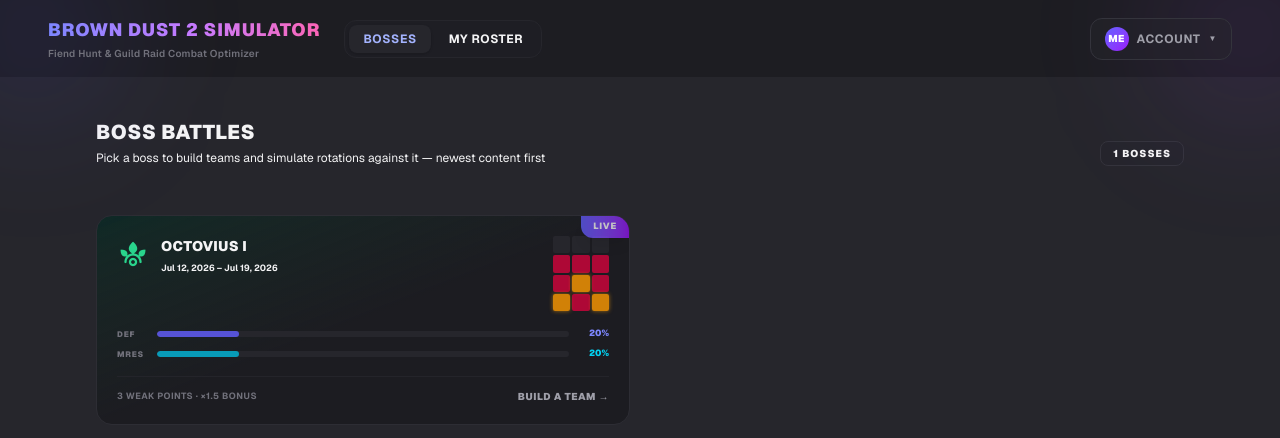
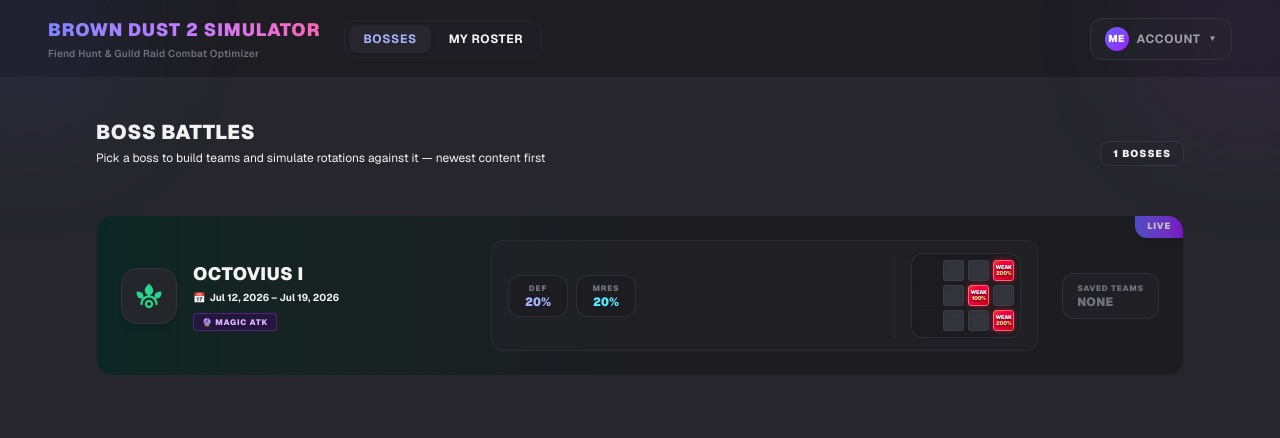
Before and after one commit to coupacoupa/brown-dust-2-simulator, a Next.js app: page / in a window 1280 px wide. Shown: the top 438 px of the page. Built offline with nearby package versions, Linux system fonts and the light colour scheme.

Commit message:
UI: update the listing page for boss

```diff
--- a/app/page.tsx
+++ b/app/page.tsx
@@ -7,22 +7,60 @@
 import { useClientState } from "@/hooks/use-client-state.hook";
 import { ElementIcon } from "@/components/ui/element-icon.component";
 
-// Compact read-only 3x4 hitbox preview for boss cards
-function MiniHitbox({ hitbox, weakPoints }: { hitbox: number[]; weakPoints: number[] }) {
+// Compact read-only 4x3 hitbox preview for boss cards (rotated anti-clockwise to match battle grid)
+function MiniHitbox({
+  hitbox,
+  weakPoints,
+  weakPointMultiplier = 1.5,
+  weakPointMultipliers,
+}: {
+  hitbox: number[];
+  weakPoints: number[];
+  weakPointMultiplier?: number;
+  weakPointMultipliers?: Record<number, number>;
+}) {
+  const visualCols = 4;
+  const visualRows = 3;
+
   return (
-    <div className="grid grid-cols-3 gap-0.5 w-14 shrink-0">
-      {Array.from({ length: 12 }).map((_, i) => (
+    <div className="p-1.5 bg-zinc-950/90 border border-zinc-800/80 rounded-xl shadow-inner shrink-0">
+      <div className="grid grid-cols-4 gap-1 w-[96px]">
+        {Array.from({ length: visualRows }).map((_, y) =>
+          Array.from({ length: visualCols }).map((_, x) => {
+            const index = x * 3 + y;
+            const isWeak = weakPoints.includes(index);
+            const isHit = hitbox.includes(index);
+
+            const mult = weakPointMultipliers?.[index] ?? weakPointMultiplier;
+            const weakPct = mult >= 1 ? Math.round((mult - 1) * 100) : Math.round(mult * 100);
+
+            return (
               <span
-          key={i}
-          className={`aspect-square rounded-[2px] ${
-            weakPoints.includes(i)
-              ? "bg-amber-500/80 shadow-[0_0_4px_rgba(245,158,11,0.6)]"
-              : hitbox.includes(i)
-                ? "bg-rose-600/70"
-                : "bg-zinc-900"
+                key={index}
+                className={`aspect-square rounded-[3px] flex flex-col items-center justify-center transition-all select-none ${
+                  isWeak
+                    ? "bg-gradient-to-br from-red-500 via-rose-600 to-red-700 border border-red-400 shadow-[0_0_6px_rgba(225,29,72,0.6)]"
+                    : isHit
+                      ? "bg-zinc-800 border border-zinc-700/80 shadow-inner"
+                      : "bg-zinc-950/80 border border-zinc-900/60 opacity-40"
                 }`}
-        />
-      ))}
+                title={isWeak ? `Weak Point (+${weakPct}%)` : isHit ? "Boss Hitbox" : "Empty Tile"}
+              >
+                {isWeak && (
+                  <div className="flex flex-col items-center justify-center leading-[0.85] gap-[1px]">
+                    <span className="text-[5.5px] font-black text-white uppercase tracking-tighter drop-shadow-[0_1px_1px_rgba(0,0,0,0.8)]">
+                      WEAK
+                    </span>
+                    <span className="text-[5.5px] font-black text-amber-200 tracking-tighter drop-shadow-[0_1px_1px_rgba(0,0,0,0.8)]">
+                      {weakPct}%
+                    </span>
+                  </div>
+                )}
+              </span>
+            );
+          })
+        )}
+      </div>
     </div>
   );
 }
@@ -56,7 +94,7 @@
         </span>
       </div>
 
-      <div className="grid grid-cols-1 md:grid-cols-2 gap-5">
+      <div className="flex flex-col gap-4">
         {(bosses ?? []).map((boss) => {
           const isLive = boss.startDate && boss.endDate ? (
             now >= new Date(boss.startDate).getTime() && now <= new Date(boss.endDate).getTime()
@@ -75,22 +113,25 @@
             <Link
               key={boss.id}
               href={`/boss/${boss.id}`}
-              className={`group relative rounded-2xl border border-zinc-850 bg-gradient-to-br ${ELEMENT_CARD_GRADIENTS[boss.element]} p-5 flex flex-col gap-4 transition-all duration-200 hover:border-indigo-500/60 hover:shadow-[0_0_20px_rgba(99,102,241,0.12)] hover:scale-[1.005] overflow-hidden`}
+              className={`group relative rounded-2xl border border-zinc-900 bg-zinc-950/60 bg-gradient-to-r ${ELEMENT_CARD_GRADIENTS[boss.element]} p-5 md:p-6 flex flex-col md:flex-row md:items-center justify-between gap-6 transition-all duration-200 hover:border-indigo-500/50 hover:bg-zinc-950/90 hover:shadow-[0_0_25px_rgba(99,102,241,0.12)] overflow-hidden`}
             >
               {isLive && (
-                <span className="absolute top-0 right-0 bg-gradient-to-r from-indigo-500 to-purple-600 text-white text-[9px] font-black uppercase tracking-widest px-3 py-1 rounded-bl-xl shadow-lg animate-pulse">
+                <span className="absolute top-0 right-0 bg-gradient-to-r from-indigo-500 to-purple-600 text-white text-[9px] font-black uppercase tracking-widest px-3 py-1 rounded-bl-xl shadow-lg animate-pulse z-10">
                   LIVE
                 </span>
               )}
 
-              <div className="flex items-start gap-3">
-                <ElementIcon element={boss.element} className="w-8 h-8 mt-0.5" />
+              {/* Left Section: Boss Identity & Glanced Details */}
+              <div className="flex items-center gap-4 min-w-0 md:w-5/12 lg:w-4/12 shrink-0">
+                <div className="w-14 h-14 rounded-2xl bg-zinc-900/90 border border-zinc-800 flex items-center justify-center shrink-0 shadow-md group-hover:border-indigo-500/40 transition-colors">
+                  <ElementIcon element={boss.element} className="w-8 h-8" />
+                </div>
                 <div className="min-w-0 flex-1">
-                  <h3 className="text-sm font-black text-zinc-100 uppercase tracking-wide truncate group-hover:text-indigo-300 transition-colors">
+                  <h3 className="text-base md:text-lg font-black text-zinc-100 uppercase tracking-wide truncate group-hover:text-indigo-300 transition-colors">
                     {boss.name}
                   </h3>
-                  <div className="flex items-center gap-2 mt-1.5">
-                    <span className="text-[9px] text-zinc-550 font-bold">
+                  <p className="text-[10px] text-zinc-450 font-bold mt-0.5 flex items-center gap-1">
+                    <span>📅</span>
                     {boss.startDate && boss.endDate ? (
                       `${formatDateStr(boss.startDate)} – ${formatDateStr(boss.endDate)}`
                     ) : boss.startDate ? (
@@ -98,38 +139,60 @@
                     ) : (
                       "Open Season"
                     )}
+                  </p>
+                  <div className="flex items-center gap-1.5 mt-2 flex-wrap">
+                    {boss.atkType && (
+                      boss.atkType === "magic" ? (
+                        <span className="text-[8px] font-black uppercase tracking-widest text-purple-300 bg-purple-950/40 border border-purple-500/30 px-2 py-0.5 rounded flex items-center gap-1">
+                          🔮 Magic ATK
                         </span>
+                      ) : (
+                        <span className="text-[8px] font-black uppercase tracking-widest text-amber-300 bg-amber-950/40 border border-amber-500/30 px-2 py-0.5 rounded flex items-center gap-1">
+                          ⚔️ Physical ATK
+                        </span>
+                      )
+                    )}
                   </div>
-                </div>
-                <MiniHitbox hitbox={boss.hitbox} weakPoints={boss.weakPoints} />
-              </div>
-
-              {/* Defense profile */}
-              <div className="flex flex-col gap-1.5">
-                <div className="flex items-center gap-2">
-                  <span className="text-[8px] font-black text-zinc-500 uppercase tracking-widest w-8">DEF</span>
-                  <div className="flex-1 h-1.5 bg-zinc-900 rounded-full overflow-hidden">
-                    <div className="h-full bg-indigo-500/80 rounded-full" style={{ width: `${boss.def}%` }} />
-                  </div>
-                  <span className="text-[9px] font-black text-indigo-400 w-8 text-right">{boss.def}%</span>
-                </div>
-                <div className="flex items-center gap-2">
-                  <span className="text-[8px] font-black text-zinc-500 uppercase tracking-widest w-8">MRES</span>
-                  <div className="flex-1 h-1.5 bg-zinc-900 rounded-full overflow-hidden">
-                    <div className="h-full bg-cyan-500/80 rounded-full" style={{ width: `${boss.mres}%` }} />
-                  </div>
-                  <span className="text-[9px] font-black text-cyan-400 w-8 text-right">{boss.mres}%</span>
                 </div>
               </div>
 
-              <div className="flex items-center justify-between border-t border-zinc-900/80 pt-3">
-                <span className="text-[9px] font-bold text-zinc-500 uppercase tracking-wider">
-                  {boss.weakPoints.length} weak point{boss.weakPoints.length === 1 ? "" : "s"} · ×
-                  {boss.weakPointMultiplier.toFixed(1)} bonus
-                </span>
-                <span className="text-[10px] font-black uppercase tracking-wider text-zinc-400 group-hover:text-indigo-300 transition-colors">
-                  {teams > 0 ? `${teams} saved team${teams === 1 ? "" : "s"} →` : "Build a team →"}
-                </span>
+              {/* Middle Section: Stats & Rotated Hitbox */}
+              <div className="flex items-center justify-between gap-5 flex-1 bg-zinc-900/40 border border-zinc-850/80 rounded-xl px-4 py-3 min-w-0">
+                <div className="flex items-center gap-2 shrink-0">
+                  <div className="bg-zinc-950/80 border border-zinc-800/80 rounded-xl px-3 py-1.5 flex flex-col items-center justify-center min-w-[60px]">
+                    <span className="text-[8px] font-black text-zinc-500 uppercase tracking-widest">DEF</span>
+                    <span className="text-xs font-black text-indigo-300 tabular-nums">{boss.def}%</span>
+                  </div>
+                  <div className="bg-zinc-950/80 border border-zinc-800/80 rounded-xl px-3 py-1.5 flex flex-col items-center justify-center min-w-[60px]">
+                    <span className="text-[8px] font-black text-zinc-500 uppercase tracking-widest">MRES</span>
+                    <span className="text-xs font-black text-cyan-300 tabular-nums">{boss.mres}%</span>
+                  </div>
+                </div>
+
+                <div className="flex flex-col items-center justify-center border-l border-zinc-850/80 pl-4 shrink-0">
+                  <MiniHitbox
+                    hitbox={boss.hitbox}
+                    weakPoints={boss.weakPoints}
+                    weakPointMultiplier={boss.weakPointMultiplier}
+                    weakPointMultipliers={boss.weakPointMultipliers}
+                  />
+                </div>
+              </div>
+
+              {/* Right Section: Saved Teams Badge */}
+              <div className="flex items-center justify-between md:flex-col md:items-end md:justify-center gap-2 shrink-0">
+                <div className={`px-3.5 py-2 rounded-xl border transition-all ${
+                  teams > 0
+                    ? "bg-indigo-950/40 border-indigo-500/30 text-indigo-300 group-hover:bg-indigo-900/50 group-hover:border-indigo-400"
+                    : "bg-zinc-900/40 border-zinc-800/80 text-zinc-500 group-hover:text-zinc-400 group-hover:border-zinc-700"
+                }`}>
+                  <p className="text-[8px] font-black uppercase tracking-widest text-zinc-550 group-hover:text-zinc-400 transition-colors">
+                    Saved Teams
+                  </p>
+                  <p className="text-xs font-black uppercase tracking-wide">
+                    {teams > 0 ? `${teams} team${teams === 1 ? "" : "s"}` : "None"}
+                  </p>
+                </div>
               </div>
             </Link>
           );
--- a/data/bosses/octovius-i.data.ts
+++ b/data/bosses/octovius-i.data.ts
@@ -10,6 +10,7 @@
   id: "boss_octovius",
   name: "Octovius I",
   element: "wind",
+  atkType: "magic",
   grid: [
     { row: 0, col: 1, type: "normal", skillId: "octovius_sticky_leg" },
     { row: 0, col: 2, type: "normal" },
```
Lines whose indentation alone changed are shown as unchanged.
